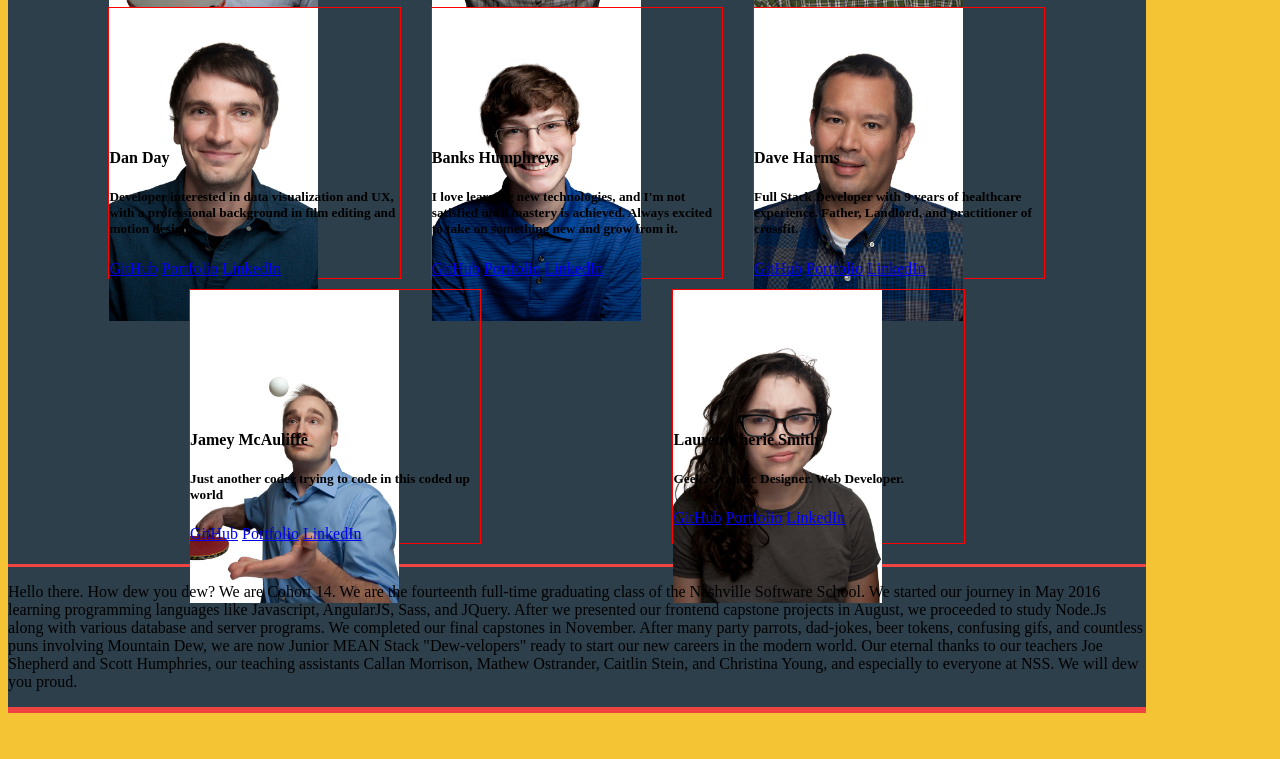
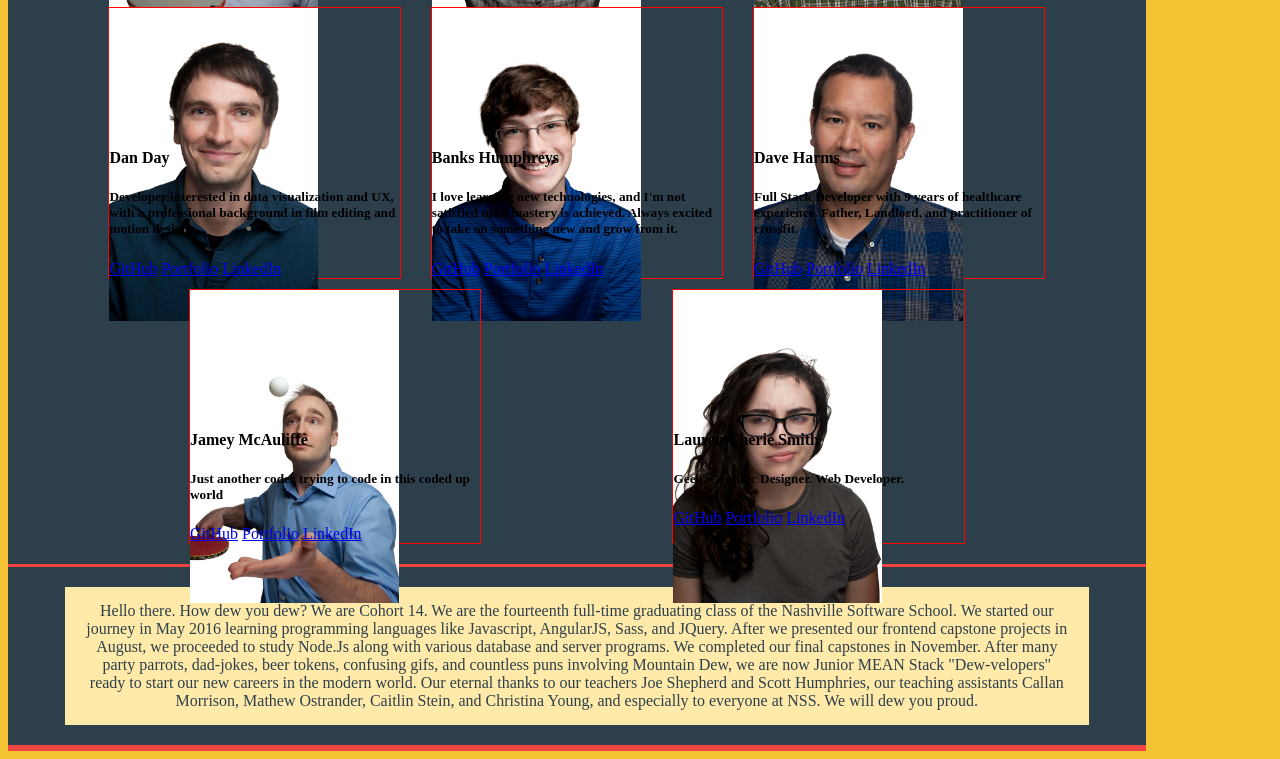
Before and after one commit to nss-day-cohort-14/nss-day-cohort-14.github.io, a website: page index.html in a window 1280 px wide. Shown: the part 1958-2717 px from the top of the page. Before the commit the page ends 2679 px from the top, so only its background shows below. Drawn offline with nearby package versions, Linux system fonts and the light colour scheme; files that its build step writes are made by us from their sources.

Commit message:
more styling to about section

```diff
--- a/script.js
+++ b/script.js
@@ -32,7 +32,7 @@ const populateGrid = (arr) => {
 
 const loadAbout = () => {
 	let aboutDiv = `
-		<div>
+		<div class="aboutDiv">
 			<p class="aboutText">Hello there. How dew you dew? We are Cohort 14. We are the fourteenth full-time graduating class of the Nashville Software School. We started our journey in May 2016 learning programming languages like Javascript, AngularJS, Sass, and JQuery. After we presented our frontend capstone projects in August, we proceeded to study Node.Js along with various database and server programs. We completed our final capstones in November. After many party parrots, dad-jokes, beer tokens, confusing gifs, and countless puns involving Mountain Dew, we are now Junior MEAN Stack "Dew-velopers" ready to start our new careers in the modern world. Our eternal thanks to our teachers Joe Shepherd and Scott Humphries, our teaching assistants Callan Morrison, Mathew Ostrander, Caitlin Stein, and Christina Young, and especially to everyone at NSS. We will dew you proud.
 			</p>
 		</div>
--- a/style/_about.scss
+++ b/style/_about.scss
@@ -1,4 +1,11 @@
+.aboutDiv {
+	margin: 20px auto;
+	background: #ffeaaa;
+	width: 90%
+}
+
 .aboutText {
-	background: #ffeaaa;
 	color: #2d3f4b;
+	padding: 15px 20px;
+	text-align: center;
 }
--- a/style/style.scss
+++ b/style/style.scss
@@ -4,6 +4,8 @@ $red: #f04442;
 $white: #ffeaaa;
 $yellow: #f4c435;
 $green: #97be47;
+
+@import 'about';
 
 body {
   background-color: $yellow;
```
